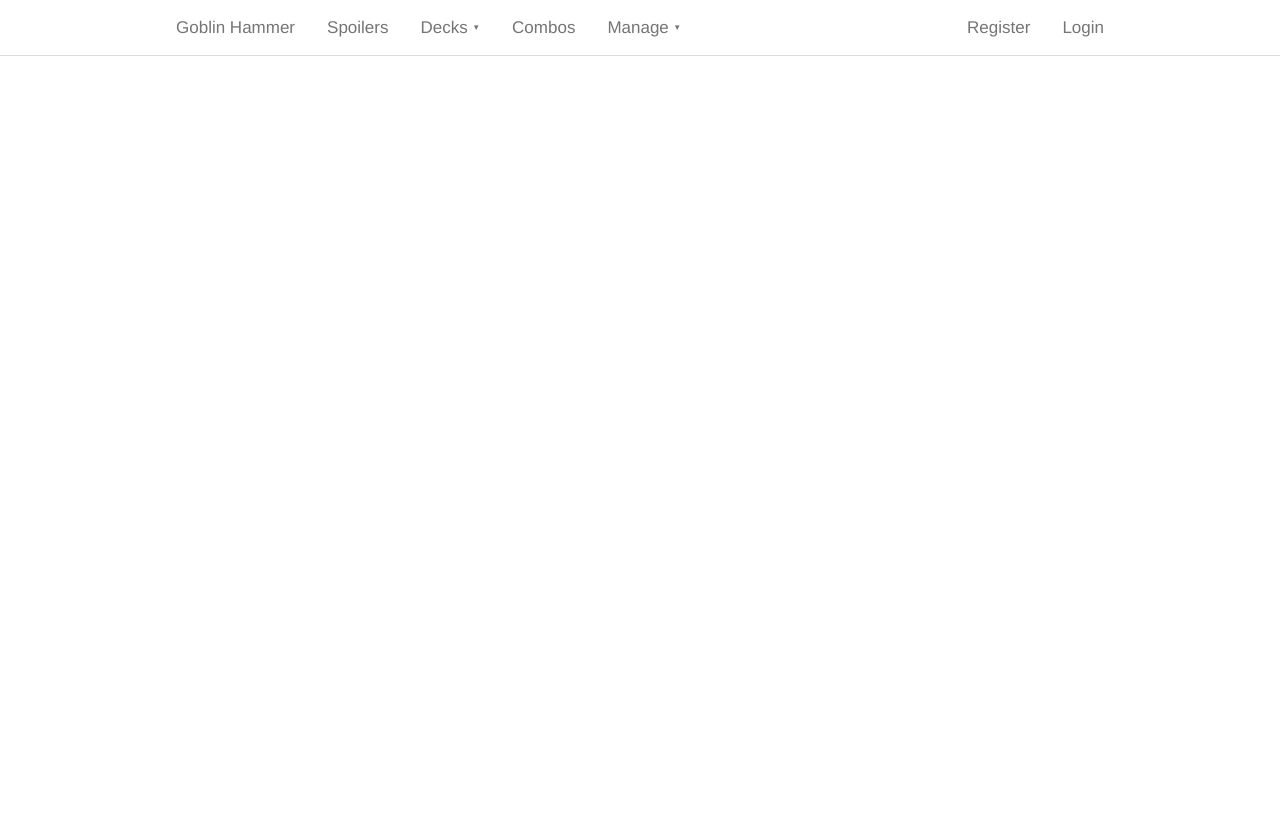
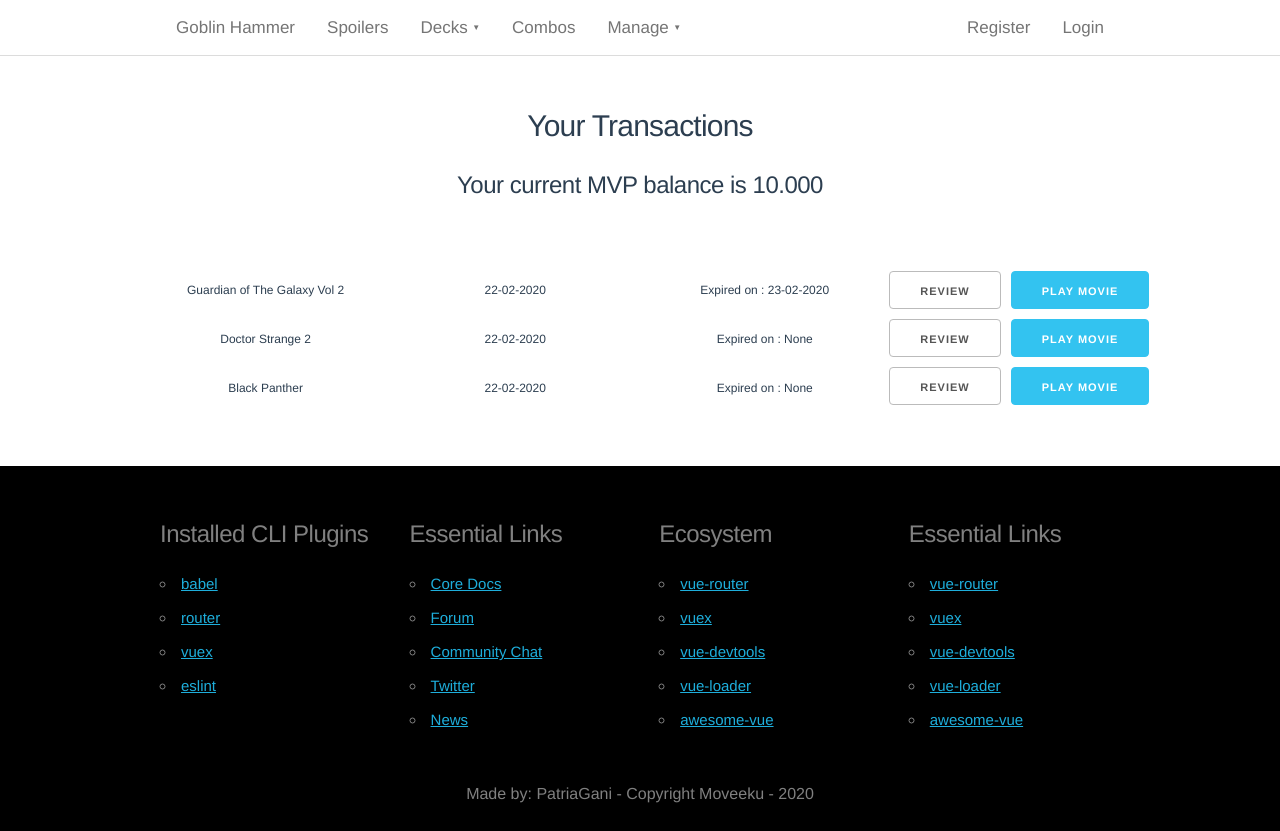
Before and after one commit to patriagani/moveeku-client, a Vue app: page /transaction in a window 1280 px wide. Before the commit the page ends 800 px from the top, so only its background shows below. Built offline with nearby package versions, Linux system fonts and the light colour scheme.

Commit message:
add transaction page

```diff
--- a/src/router/index.js
+++ b/src/router/index.js
@@ -52,6 +52,11 @@ const routes = [
     path: '/genre',
     name: 'Genre',
     component: () => import(/* webpackChunkName: "about" */ '../views/Genre.vue')
+  },
+  {
+    path: '/transaction',
+    name: 'Transaction',
+    component: () => import(/* webpackChunkName: "about" */ '../views/Transaction.vue')
   }
 ]
 
--- /dev/null
+++ b/src/views/Transaction.vue
@@ -0,0 +1,54 @@
+<template>
+  <div class="home" style="padding-top: 50px;">
+    <h4>Your Transactions</h4>
+    <h5>Your current MVP balance is 10.000</h5>
+    <br><br>
+    <div class="container">
+      <div class="row">
+        <div class="three columns">
+          <p style="margin-bottom: 10px; padding: 10px; font-size: 12px;">Guardian of The Galaxy Vol 2</p>
+          <p style="margin-bottom: 10px; padding: 10px; font-size: 12px;">Doctor Strange 2</p>
+          <p style="margin-bottom: 10px; padding: 10px; font-size: 12px;"> Black Panther</p>
+        </div>
+        <div class="three columns">
+          <p style="margin-bottom: 10px; padding: 10px; font-size: 12px;">22-02-2020</p>
+          <p style="margin-bottom: 10px; padding: 10px; font-size: 12px;">22-02-2020</p>
+          <p style="margin-bottom: 10px; padding: 10px; font-size: 12px;">22-02-2020</p>
+        </div>
+        <div class="three columns">
+          <p style="margin-bottom: 10px; padding: 10px; font-size: 12px;">Expired on : 23-02-2020</p>
+          <p style="margin-bottom: 10px; padding: 10px; font-size: 12px;">Expired on : None</p>
+          <p style="margin-bottom: 10px; padding: 10px; font-size: 12px;">Expired on : None</p>
+        </div>
+        <div class="three columns">
+          <div style="display: flex; justify-content: center;">
+            <a style="margin-left: 10px;" class="button" href="#">Review</a>
+            <a style="margin-left: 10px;" class="button button-primary" href="#">Play Movie</a>
+          </div>
+          <div style="display: flex; justify-content: center;">
+            <a style="margin-left: 10px;" class="button" href="#">Review</a>
+            <a style="margin-left: 10px;" class="button button-primary" href="#">Play Movie</a>
+          </div>
+          <div style="display: flex; justify-content: center;">
+            <a style="margin-left: 10px;" class="button" href="#">Review</a>
+            <a style="margin-left: 10px;" class="button button-primary" href="#">Play Movie</a>
+          </div>
+        </div>
+      </div>
+    </div>
+    <br><br>
+    <Footer/>
+  </div>
+</template>
+
+<script>
+// @ is an alias to /src
+import Footer from '@/components/Footer.vue'
+
+export default {
+  name: 'Transaction',
+  components: {
+    Footer
+  }
+}
+</script>
```
